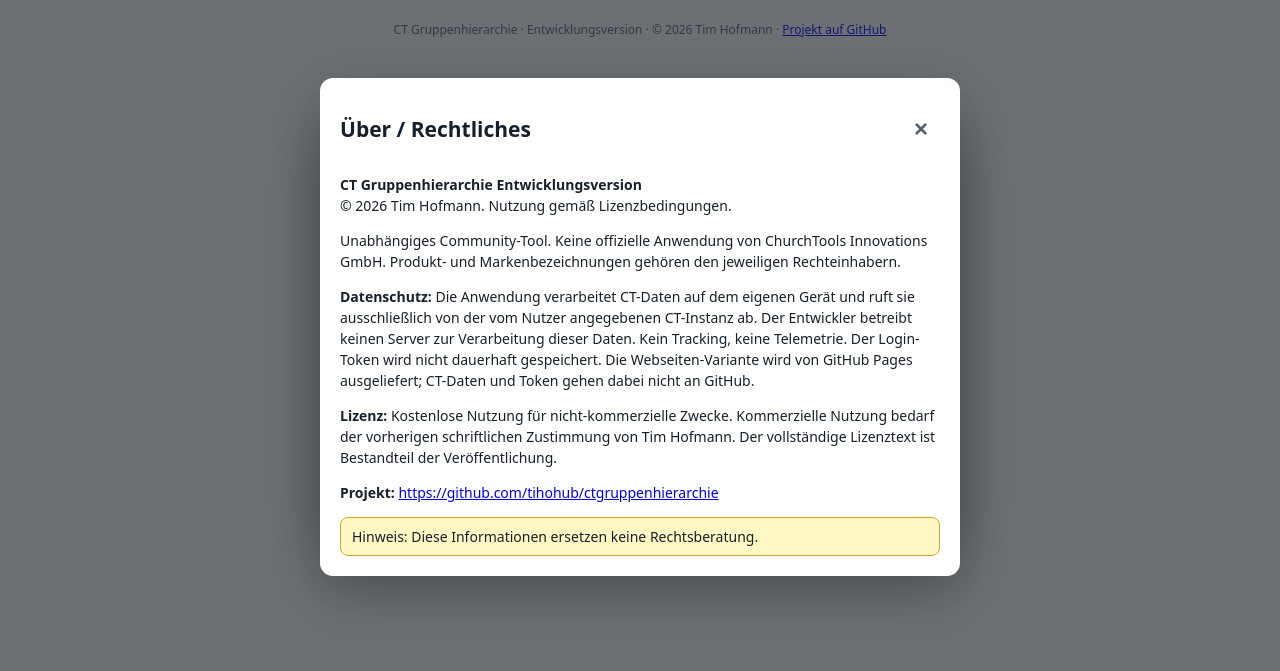
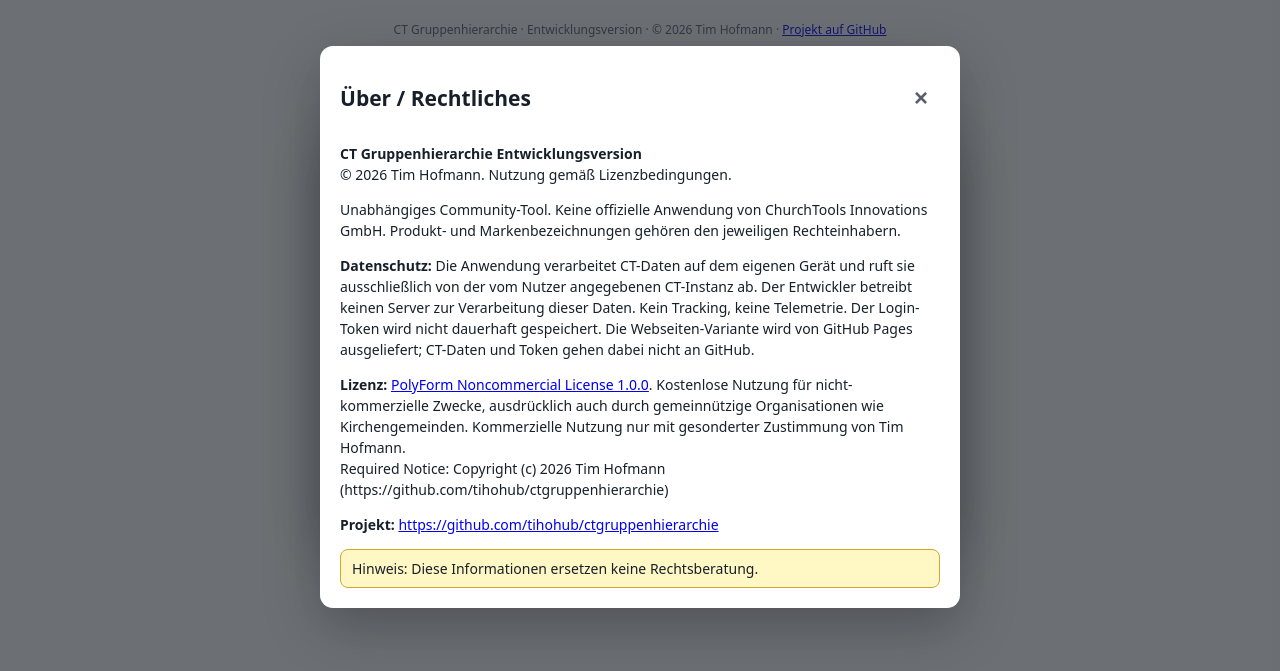
Before and after one commit to tihohub/ctgruppenhierarchie, a website: page web/index.html in a window 1280 px wide. Both pictures are taken after a click on the button "Lizenz". Shown: the part 73-744 px from the top of the page. Drawn offline with Linux system fonts and the light colour scheme.

Commit message:
Lizenz: PolyForm Noncommercial 1.0.0 (#14)
Co-Authored-By: Claude Opus 5.5 <noreply@anthropic.com>
Claude-Session: https://claude.ai/code/session_01XGVPB2vBuD7dsyLqnDBEPA

```diff
--- a/desktop/src-tauri/Cargo.toml
+++ b/desktop/src-tauri/Cargo.toml
@@ -3,7 +3,7 @@ name = "ct-gruppenhierarchie"
 version = "0.1.0"
 description = "CT Gruppenhierarchie – Desktop-App"
 authors = ["Tim Hofmann"]
-license-file = "../../LICENSE.txt"
+license = "PolyForm-Noncommercial-1.0.0"
 edition = "2021"
 publish = false
 
--- a/package.json
+++ b/package.json
@@ -2,7 +2,7 @@
   "name": "ct-gruppenhierarchie",
   "private": true,
   "description": "CT Gruppenhierarchie – Entwicklungswerkzeuge (Tests). Für die Nutzung der App nicht nötig.",
-  "license": "SEE LICENSE IN LICENSE.txt",
+  "license": "PolyForm-Noncommercial-1.0.0",
   "scripts": {
     "test": "node --test --test-concurrency=1 tests/*.test.mjs"
   },
--- a/web/index.html
+++ b/web/index.html
@@ -104,9 +104,17 @@
             Pages ausgeliefert; CT-Daten und Token gehen dabei nicht an GitHub.
           </p>
           <p>
-            <b>Lizenz:</b> Kostenlose Nutzung für nicht-kommerzielle Zwecke. Kommerzielle Nutzung
-            bedarf der vorherigen schriftlichen Zustimmung von Tim Hofmann. Der vollständige
-            Lizenztext ist Bestandteil der Veröffentlichung.
+            <b>Lizenz:</b>
+            <a
+              href="https://polyformproject.org/licenses/noncommercial/1.0.0"
+              target="_blank"
+              rel="noopener noreferrer"
+              >PolyForm Noncommercial License 1.0.0</a
+            >. Kostenlose Nutzung für nicht-kommerzielle Zwecke, ausdrücklich auch durch
+            gemeinnützige Organisationen wie Kirchengemeinden. Kommerzielle Nutzung nur mit
+            gesonderter Zustimmung von Tim Hofmann.<br />
+            Required Notice: Copyright (c) 2026 Tim Hofmann
+            (https://github.com/tihohub/ctgruppenhierarchie)
           </p>
           <p>
             <b>Projekt:</b>
```
Also changed, not shown: AGENTS.md (+2 -2 lines), LICENSE.txt, README.md, 1 other file.
